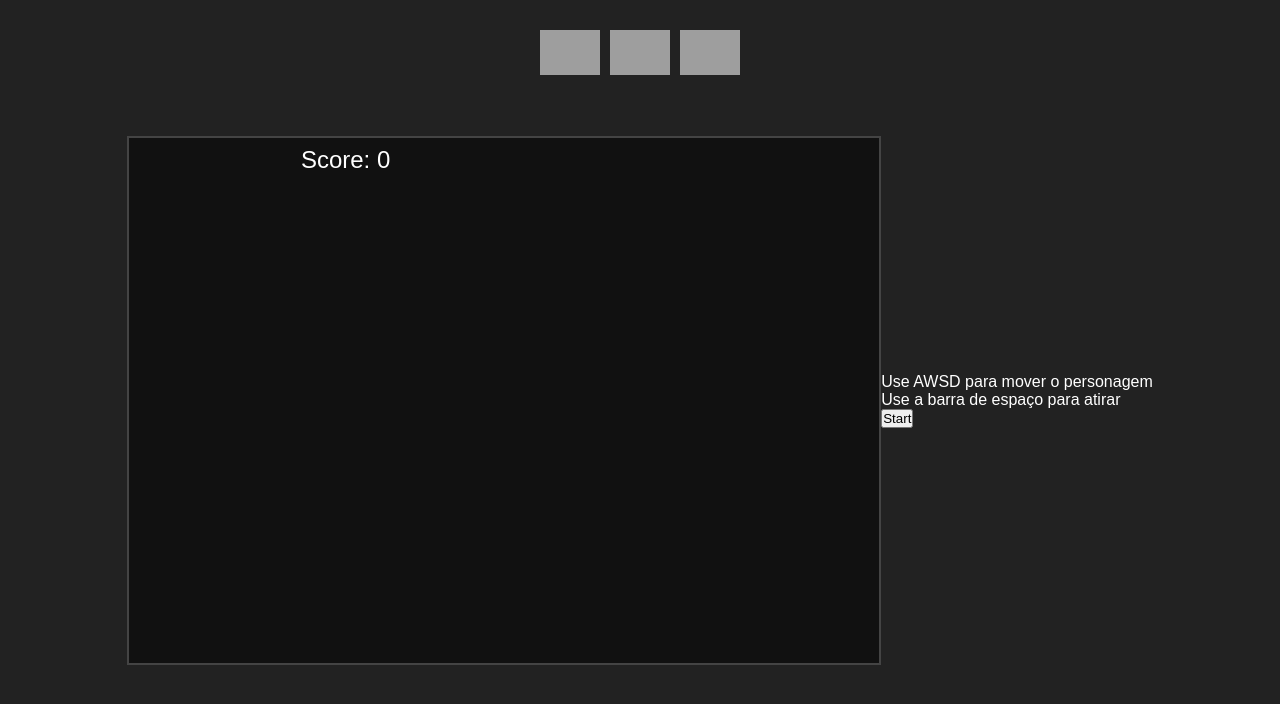
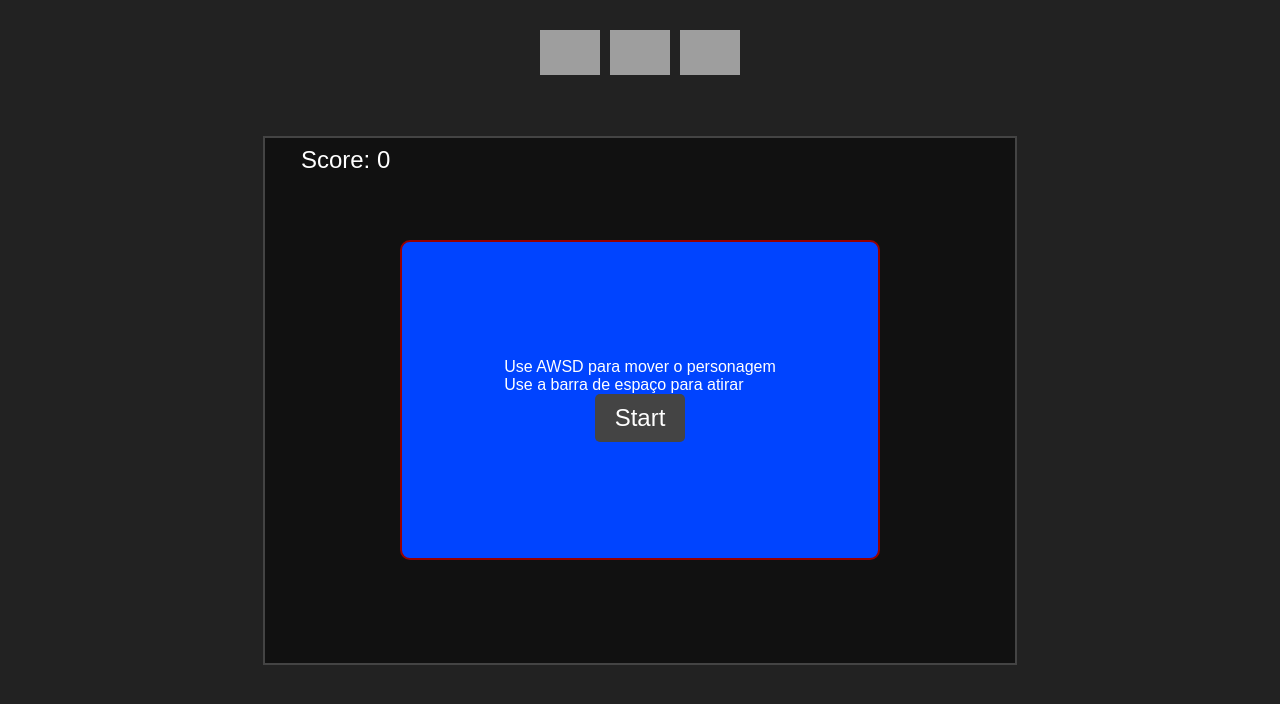
Before and after one commit to Lionzinhoksks/MeuRepositorio, a plain HTML site: page MINECRAFT/index.html in a window 1280 px wide. Drawn offline with Linux system fonts and the light colour scheme; grey boxes are pictures that could not be loaded.

Commit message:
Update estilo.css

```diff
--- a/MINECRAFT/estilo.css
+++ b/MINECRAFT/estilo.css
@@ -48,7 +48,6 @@ body {
   background-size: cover;
   z-index: 1;
 }
-
 /* Título centralizado */
 #titleContainer {
   position: absolute;
@@ -63,7 +62,6 @@ body {
   height: 45px;
   display: block;
 }
-
 /* Canvas do jogo */
 #game, canvas {
   position: relative;
@@ -72,7 +70,6 @@ body {
   display: block;
   z-index: 3;
 }
-
 /* Score */
 .score {
   position: absolute;
@@ -83,7 +80,39 @@ body {
   color: white;
   z-index: 3;
 }
-
+/* PopUp de início */
+#startPopUp {
+  display: flex;
+  position: fixed;
+  top: 50%;
+  left: 50%;
+  width: 30rem;
+  height: 20rem;
+  background: rgb(0, 68, 255);
+  border: #960000 2px solid;
+  border-radius: 10px;
+  transform: translate(-50%, -50%);
+  z-index: 100;
+  justify-content: center;
+  align-items: center;
+  flex-direction: column;
+}
+#startPopUp.active {
+  display: flex;
+}
+#startPopUp .start-Btn {
+  padding: 10px 20px;
+  background: #444;
+  border: none;
+  border-radius: 5px;
+  color: white;
+  font-size: 1.5rem;
+  cursor: pointer;
+  transition: background 0.2s;
+}
+#startPopUp .start-Btn:hover {
+  background: #222;
+}
 /* PopUp de Game Over */
 #gameOverPopup {
   display: none;
```
